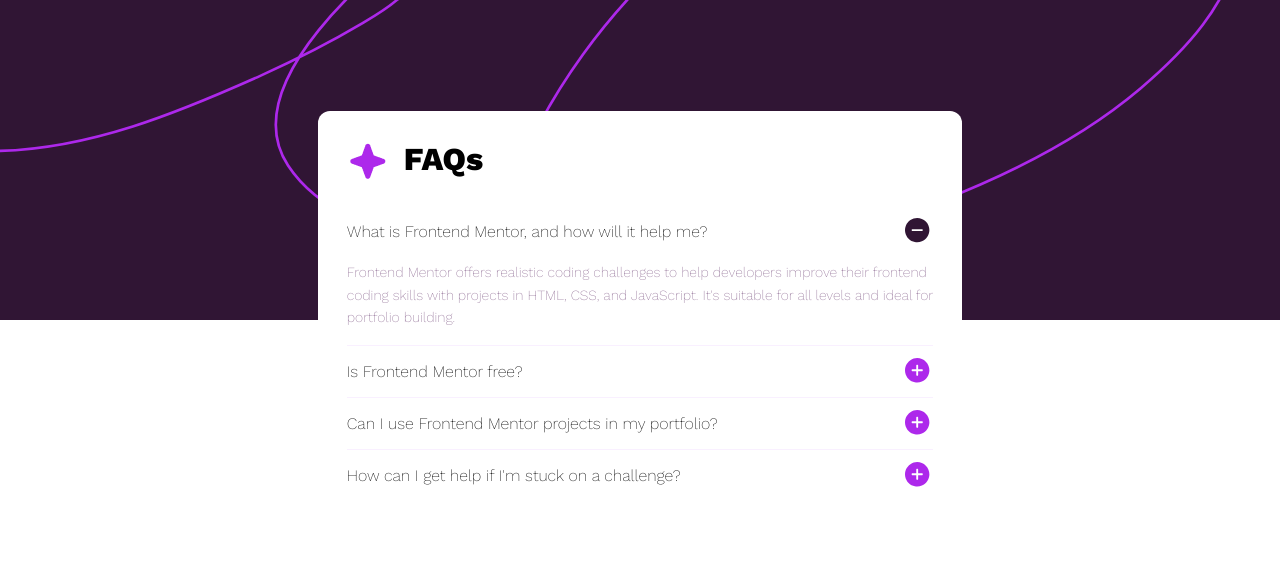
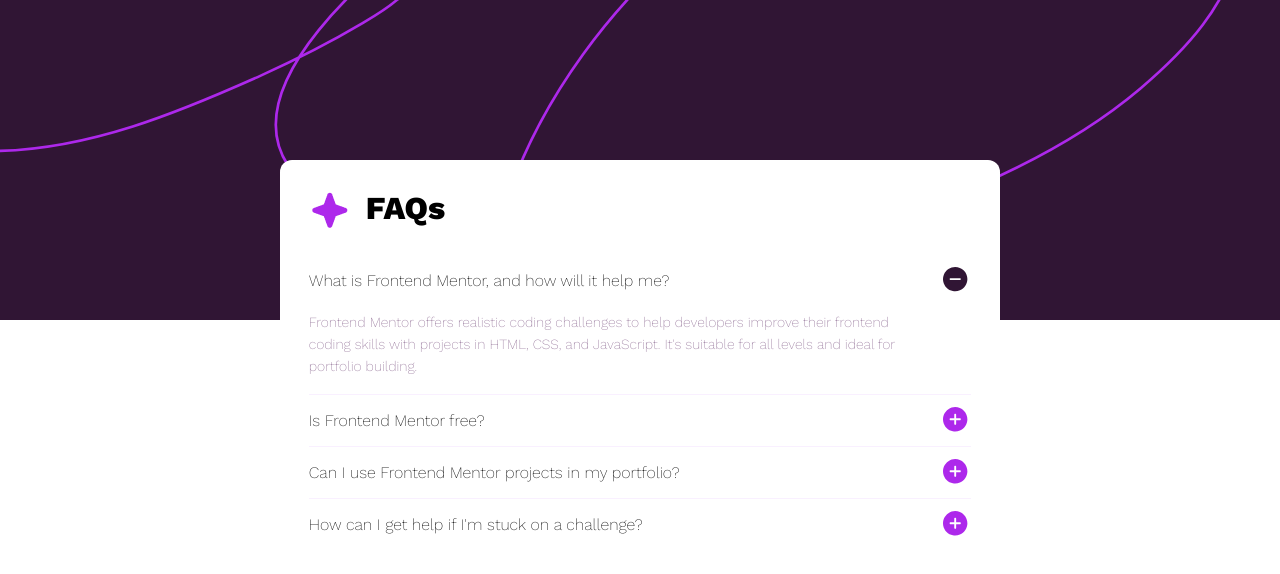
Before and after one commit to amirafarg/exam-js, a plain HTML site: page index.html in a window 1280 px wide. Drawn offline with Linux system fonts and the light colour scheme.

Commit message:
dessert-up-dates

```diff
--- a/css/style.css
+++ b/css/style.css
@@ -38,7 +38,7 @@ button {
     display: flex;
     justify-content: center;
     align-items: center;
-    padding: 1rem;
+    padding: 2rem;
 }
 
 .column-div {
@@ -46,6 +46,8 @@ button {
     border-radius: 0.75rem;
     margin-top: 20rem;
     padding: 1.8rem;
+    width: 45rem;
+    height: 20rem;
 }
 
 .logo {
```
